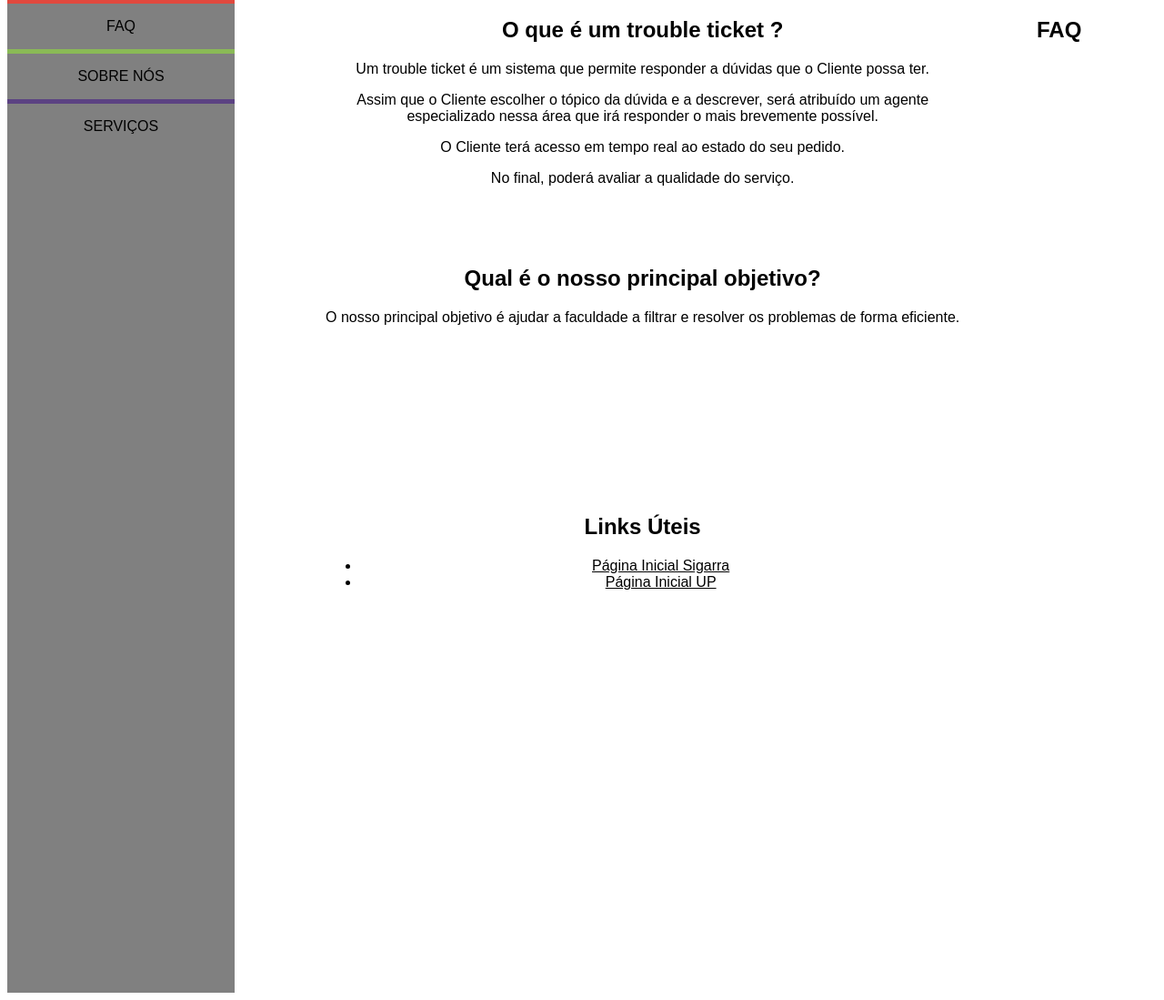
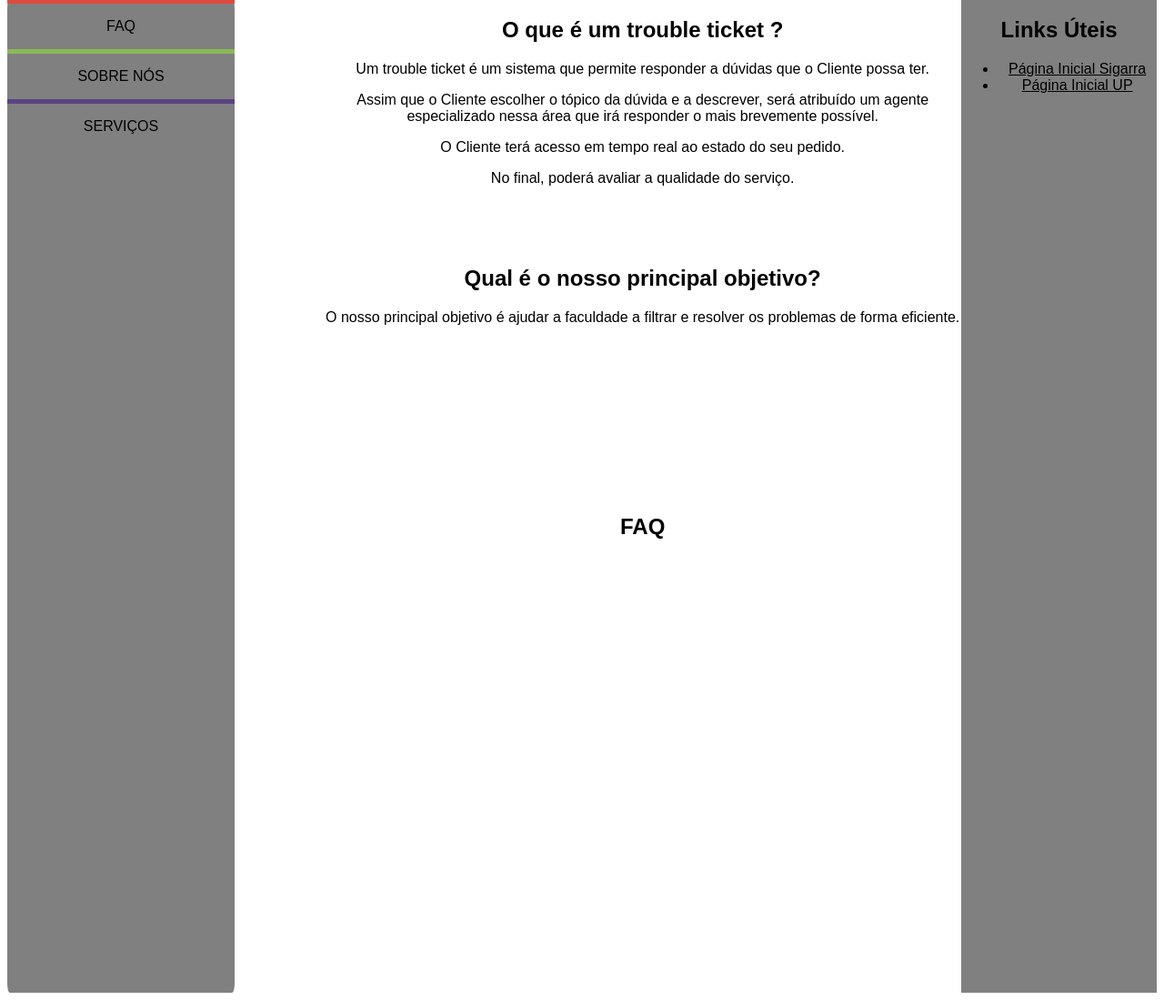
Before and after one commit to LuisRelvas/ProjectLTW, a PHP site: page /main.html in a window 1280 px wide. Shown: the part 282-1381 px from the top of the page at 91% size. Run offline with PHP 8.4, Linux system fonts and the light colour scheme.

Commit message:
Links are now part of the a new column

```diff
--- a/src/layout.css
+++ b/src/layout.css
@@ -19,6 +19,7 @@
   }
 
   body > #menu {
+    border-radius: 1%;
     width: 250px;
     background-color: grey;
     grid-column-start: start;
@@ -42,10 +43,10 @@
   }
 
   body > #links  {
-
-    grid-column-start: middle;
+    background-color: grey;
+    grid-column-start: end;
     grid-column-end: end;
-    grid-row-start: p3;
+    grid-row-start: p1;
     grid-row-end: end;
   }
 
```
